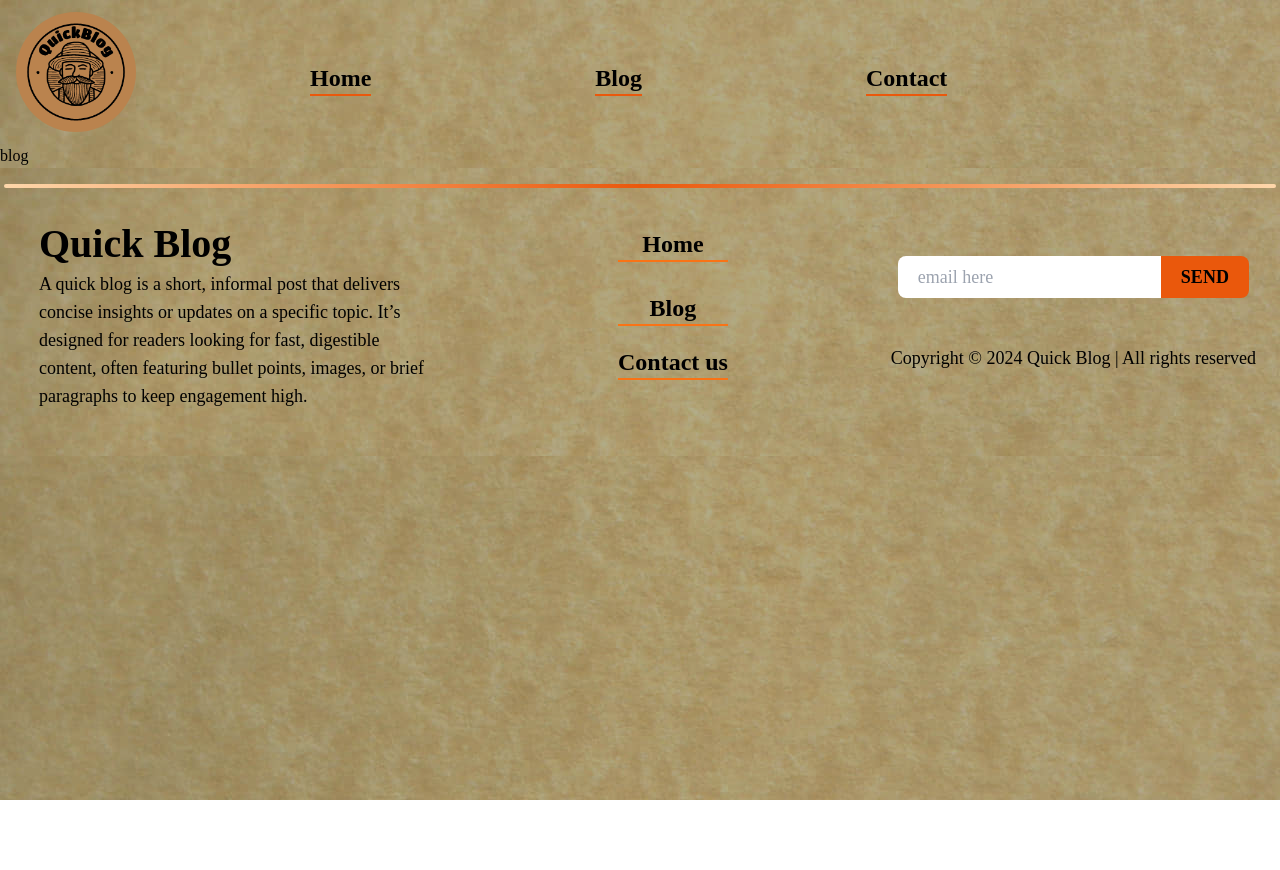
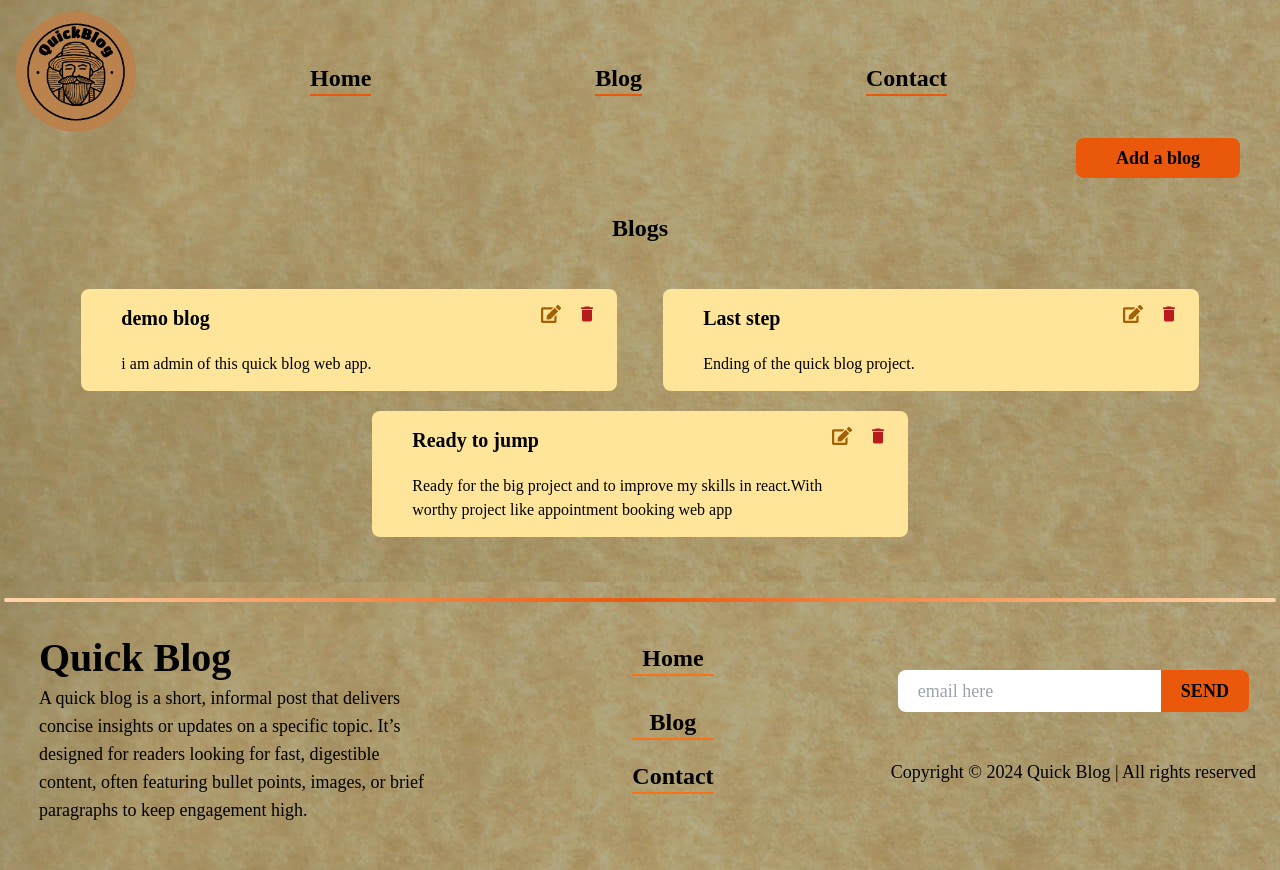
Before and after one commit to pratik2061/QuickBlog, a React (Vite) app: page /blog in a window 1280 px wide. Before the commit the page ends 800 px from the top, so only its background shows below. Built offline with nearby package versions, Linux system fonts and the light colour scheme.

Commit message:
blogsection

```diff
--- a/src/App.jsx
+++ b/src/App.jsx
@@ -25,7 +25,7 @@ function App() {
   );
 
   return (
-    <section className="w-full h-[100%] bg-[url('./assets/main_bg.jpg')] font-[serif] relative">
+    <section className="w-full  bg-[url('./assets/main_bg.jpg')] font-[serif] relative">
       <div className="w-full h-[100vh] bg-[rgba(0,0,0,0.3)]">
         <RouterProvider router={router} />
       </div>
--- a/src/components/Footer.jsx
+++ b/src/components/Footer.jsx
@@ -43,7 +43,7 @@ function Footer() {
                     className="border-b-2 lg:border-b-0 border-orange-500"
                     to={"/contact"}
                   >
-                    Contact us
+                    Contact
                   </Link>
                 </li>
               </ul>
--- a/src/components/pages/blog/Blog.jsx
+++ b/src/components/pages/blog/Blog.jsx
@@ -1,11 +1,53 @@
-import React from 'react'
+import { FaEdit } from "react-icons/fa";
+import { MdDelete } from "react-icons/md";
+import { useSelector } from "react-redux";
+import { Link } from "react-router-dom"
 
 function Blog() {
+  const blogs = useSelector((state)=>state.blogs)
+
   return (
-    <div>
-      blog
-    </div>
-  )
+    <>
+      <section className="mx-auto">
+        <div className="text-end md:mx-[40px] mx-[20px] ">
+          <Link
+            to={"/blog/add"}
+            className=" md:px-[40px] px-[20px] md:py-[10px] rounded-lg py-[7px] font-bold md:text-lg hover:cursor-pointer hover:bg-orange-500  bg-orange-600"
+          >
+            Add a blog
+          </Link>
+        </div>
+        <div className=" text-center md:pt-[20px] md:mt-[20px] pt-[10px] mt-[10px]">
+          <h1 className="text-2xl font-bold">Blogs</h1>
+        </div>
+        <div className="md:my-[20px] my-[10px] md:mx-[30px] mx-[15px] p-[15px] flex md:justify-evenly flex-wrap">
+          {blogs.map((item) => (
+            <div
+              key={item.id}
+              className="bg-[#ffe599] md:px-[20px] px-[10px] md:py-[15px] py-[10px] mx-[10px] my-[10px] lg:w-[45%] w-[100%] rounded-lg "
+            >
+              <div className="grid grid-cols-2 md:mb-[20px] mb-[10px]">
+                <p className="font-bold md:text-xl md:px-[20px] px-[10px] text-lg">
+                  {item.title}
+                </p>
+                <span className="flex justify-end md:pl-[20px] md:space-x-4 space-x-2 md:text-xl">
+                  <Link className="">
+                    <FaEdit className="text-yellow-700 hover:text-yellow-600  "/>
+                  </Link>
+                  <Link className="">
+                    <MdDelete  className="text-red-700 hover:text-red-600"/>
+                  </Link>
+                </span>
+              </div>
+              <div className="md:px-[20px] px-[10px]">
+                <p className="">{item.description}</p>
+              </div>
+            </div>
+          ))}
+        </div>
+      </section>
+    </>
+  );
 }
 
 export default Blog
--- a/src/components/pages/contact/Contact.jsx
+++ b/src/components/pages/contact/Contact.jsx
@@ -3,7 +3,7 @@ import ContactRight from './ContactRight'
 
 function Contact() {
   return (
-    <div className="w-full md:h-[70vh] h-[70vh] grid  grid-rows-[30%_auto] lg:grid-cols-[43%_auto] px-[20px] lg:py-[50px] py-[20px] lg:gap-4 gap-2">
+    <div className="w-full  grid  grid-rows-[30%_auto] lg:grid-cols-[43%_auto] px-[20px] lg:py-[50px] py-[20px] lg:gap-4 gap-2">
       <div className=" flex justify-center items-center lg:h-[40vh]">
         <ContactLeft />
       </div>
--- a/src/main.jsx
+++ b/src/main.jsx
@@ -2,7 +2,7 @@ import { createRoot } from 'react-dom/client'
 import App from './App.jsx'
 import './index.css'
 import { Provider } from 'react-redux'
-import {store} from './redux/store/store.js'
+import store from './redux/store/store.js'
 
 createRoot(document.getElementById("root")).render(
   <Provider store={store}>
--- a/src/redux/slice/blogSlice.js
+++ b/src/redux/slice/blogSlice.js
@@ -1,21 +1,40 @@
-import { createSlice } from "@reduxjs/toolkit";
+import { createSlice  } from "@reduxjs/toolkit";
 
-const initialSate = {
-  blogs : [
+const initialState = {
+  blogs: [
     {
-      id:1,
-      title : "demo blog",
-      description : "i am admin of this quick blog web app."
+      id: 1,
+      title: "demo blog",
+      description: "i am admin of this quick blog web app.",
     },
-  ]
-}
+    {
+      id: 2,
+      title: "Last step",
+      description: "Ending of the quick blog project.",
+    },
+    {
+      id: 3,
+      title: "Ready to jump",
+      description:
+        "Ready for the big project and to improve my skills in react.With worthy project like appointment booking web app",
+    },
+  ],
+};
 
 export const blogSlice = createSlice({
   name : 'blog',
-  initialSate,
+  initialState,
   reducers:{
-
+    addBlog : (state,action)=>{
+      const blog ={
+        id : (state.blogs.length +1),
+        title : action.payload,
+        description : action.payload,
+      }
+      state.blogs.push(blog)
+    },
   }
 })
 
+export const {addBlog}= blogSlice.actions
 export default blogSlice.reducer;
--- a/src/redux/store/store.js
+++ b/src/redux/store/store.js
@@ -2,6 +2,8 @@ import { configureStore } from "@reduxjs/toolkit";
 import blogReducer from '../slice/blogSlice'
 
 
-export  const store = configureStore({
+  const store = configureStore({
   reducer : blogReducer,
 })
+
+export default store;
```
